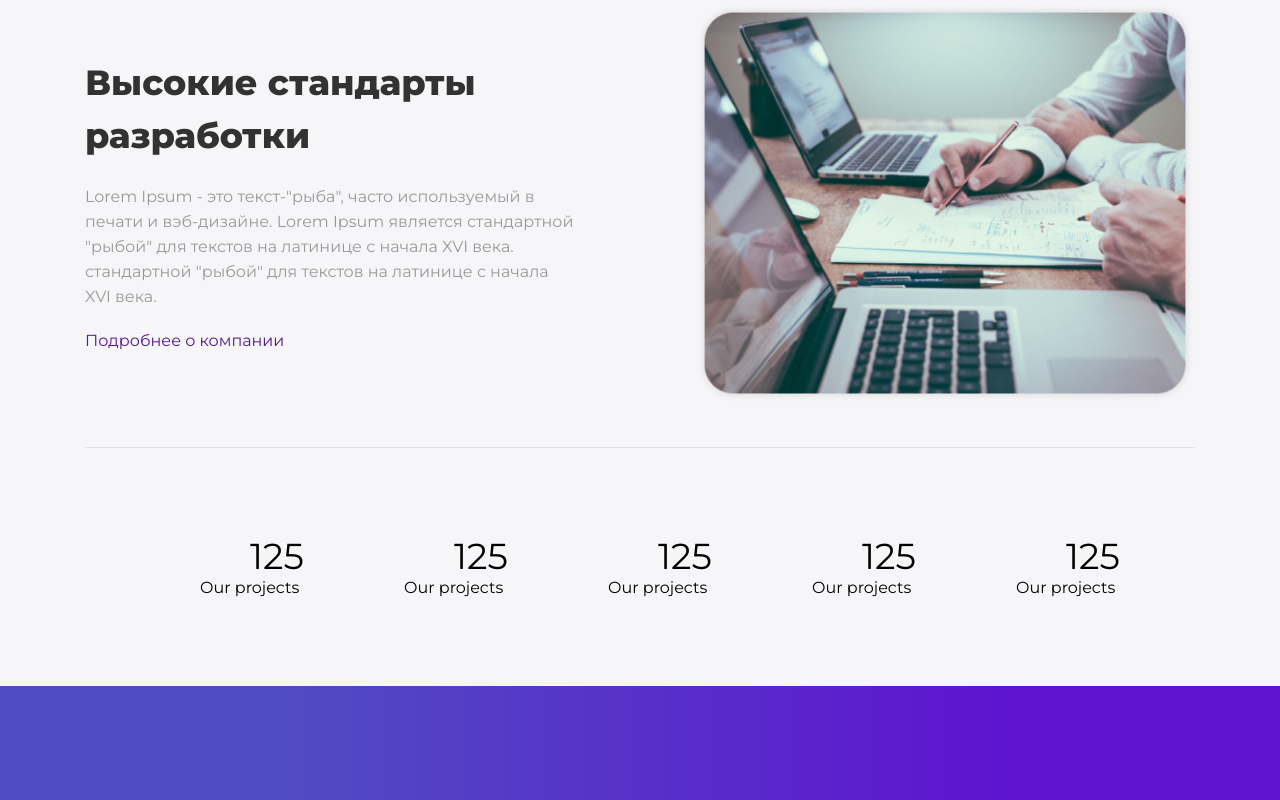
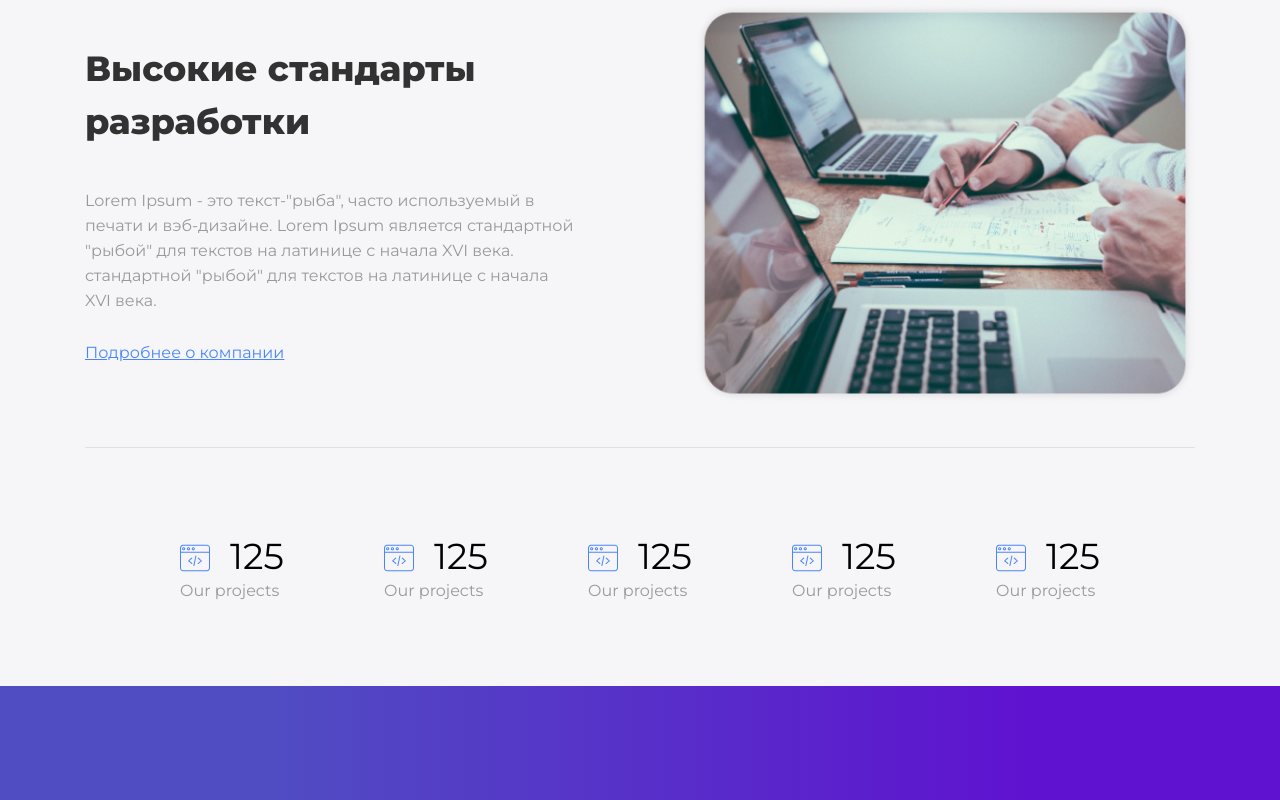
Before and after one commit to Vakula-hub/Tutorial-project-on-layout, a website: page index.html in a window 1280 px wide. Shown: the part 1714-2514 px from the top of the page. Drawn offline with Linux system fonts and the light colour scheme.

Commit message:
Styled section about-us

```diff
--- a/index.html
+++ b/index.html
@@ -80,7 +80,7 @@
               на латинице с начала XVI века. стандартной "рыбой" для текстов на
               латинице с начала XVI века.
             </p>
-            <a href="" class="about-us__more">Подробнее о компании</a>
+            <a href="#" class="about-us__more">Подробнее о компании</a>
           </div>
           <img
             class="about-us__image"
@@ -115,7 +115,9 @@
       </section>
 
       <section class="specialisation">
-        <div></div>
+        <div>
+          <img src="" alt="" /><img src="" alt="" /><img src="" alt="" />
+        </div>
       </section>
     </main>
     <footer>
--- a/reset.scss
+++ b/reset.scss
@@ -20,4 +20,5 @@ a {
 }
 ul {
   list-style: none;
+  padding: 0;
 }
--- a/style.scss
+++ b/style.scss
@@ -197,13 +197,19 @@ header {
       max-height: 400px;
       .about-us__slogan {
         @include slogan();
-        height: 88px;
+        // height: 88px;
         margin-bottom: 40px;
       }
       .about-us__text {
         @include text();
-        height: 117px;
+        // height: 117px;
         margin-bottom: 30px;
+      }
+      .about-us__more {
+        font-size: $fs;
+        line-height: $fs * 1.25;
+        color: $primery;
+        text-decoration: underline;
       }
     }
   }
@@ -220,6 +226,21 @@ header {
       .item__info {
         font-size: $fs * 2.25;
         padding-left: 50px;
+        &::before {
+          content: "";
+          position: absolute;
+          background-image: url(./images/projects-item__image.png);
+          width: 30px;
+          height: 30px;
+          left: 0;
+          top: 8.8px;
+          // display: flex;
+        }
+      }
+      .item__slogan {
+        font-size: $fs;
+        line-height: $fs + 9;
+        color: $grey;
       }
     }
   }
```
Also changed, not shown: style.css, 1 other file.
